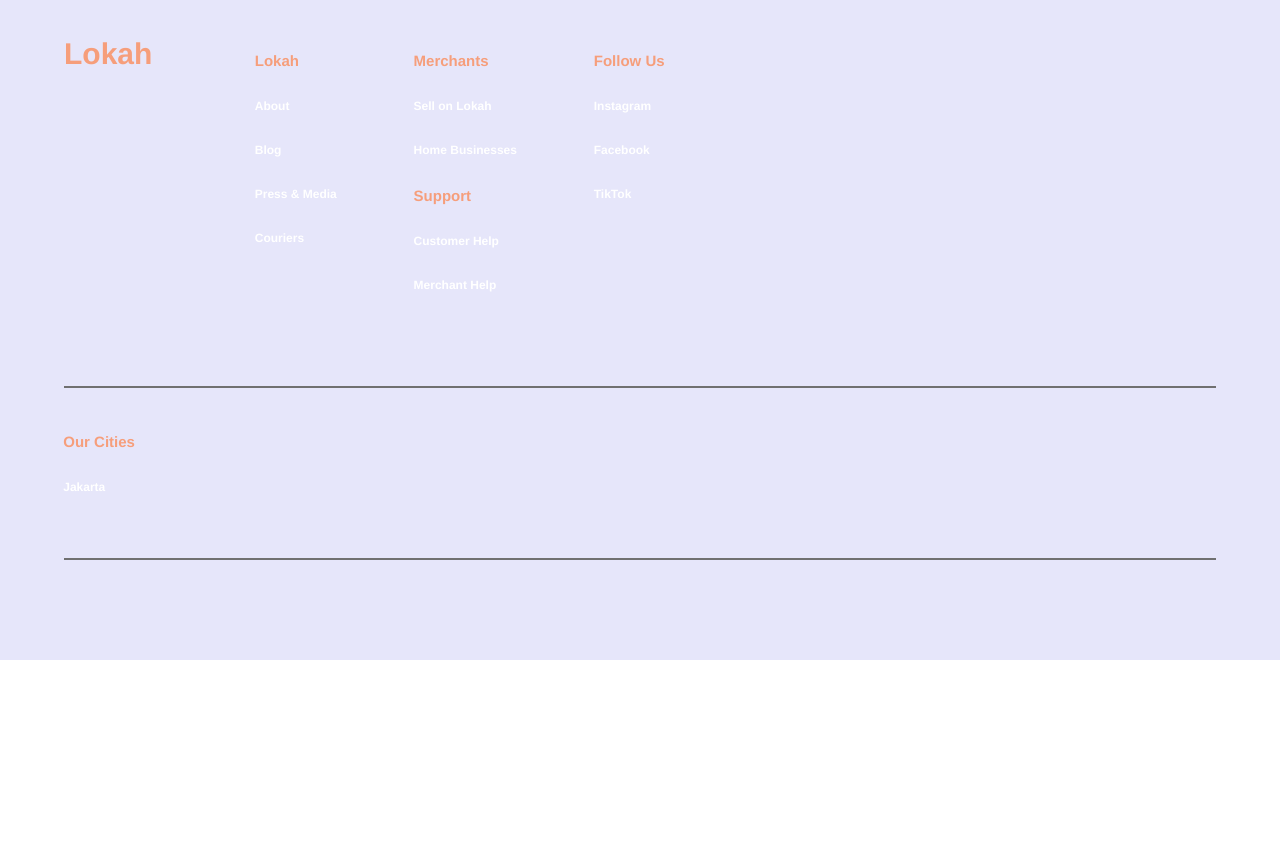
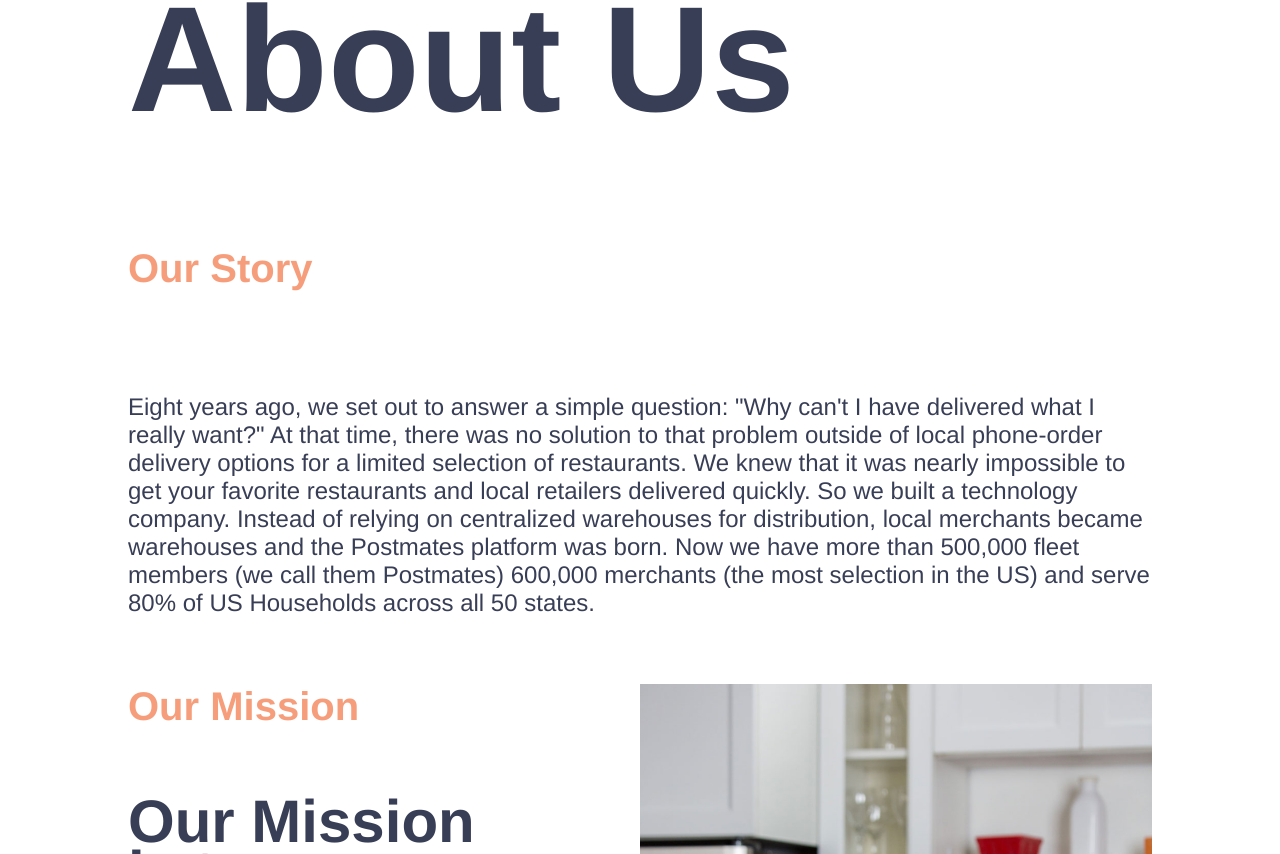
Before and after one commit to ktanojo17505/lokah, a React (Create React App) app: page /About-us in a window 1280 px wide. Shown: the part 246-1100 px from the top of the page. Before the commit the page ends 906 px from the top, so only its background shows below. Built offline with nearby package versions, Linux system fonts and the light colour scheme.

Commit message:
finishing about us

```diff
--- /dev/null
+++ b/src/components/About-us/About-us.css
@@ -0,0 +1,106 @@
+@import url(https://fonts.googleapis.com/css2?family=DM+Sans&display=swap);
+@import url(https://fonts.googleapis.com/css2?family=PT+Serif&display=swap);
+:root {
+  --main-font: "Helvetica Neue", Helvetica, Arial, sans-serif;
+  --secondary-font: "PT Serif", serif;
+  --grey: #707070;
+  --navy-blue: #383e56;
+  --peach: #f69e7b;
+  --white: #fff;
+}
+
+html {
+  font-size: 10px;
+  font-family: var(--main-font);
+  max-width: 100%;
+  overflow-x: hidden;
+}
+
+body {
+  background-color: var(white);
+  overflow-x: hidden;
+  max-width: 100%;
+  margin: 0;
+}
+
+/* About Us */
+.AboutUs h1 {
+  font-size: 150px;
+  text-align: left;
+  padding-left: 10%;
+  color: #383e56;
+}
+
+/* Story */
+.AboutUs-story-section {
+  padding-left: 10%;
+  padding-right: 10%;
+  padding-bottom: 20%;
+  width: 80%;
+}
+
+.AboutUs-story-section h5 {
+  color: #f69e7b;
+  font-size: 40px;
+}
+
+.AboutUs-story p {
+  color: #383e56;
+  font-size: 24px;
+}
+
+/* Mission */
+.AboutUs-mission img {
+  width: 50%;
+  float: right;
+  padding-left: 10%;
+}
+
+.AboutUs-mission h5 {
+  color: #f69e7b;
+  font-size: 40px;
+}
+
+.AboutUs-mission h3 {
+  color: #383e56;
+  font-size: 60px;
+  line-height: 85%;
+}
+
+.AboutUs-mission p {
+  color: #383e56;
+  font-size: 20px;
+  text-align: justify;
+}
+
+/* Vision */
+.AboutUs-vision h5 {
+  color: #f69e7b;
+  font-size: 40px;
+}
+
+.AboutUs-vision h3 {
+  color: #383e56;
+  font-size: 60px;
+  line-height: 85%;
+}
+
+.AboutUs-vision p {
+  color: #383e56;
+  font-size: 20px;
+}
+
+/* Team */
+.AboutUs-team h5 {
+  color: #f69e7b;
+  font-size: 40px;
+  text-align: center;
+}
+
+.AboutUs-team h3 {
+  color: #383e56;
+  font-size: 60px;
+  line-height: 85%;
+  text-align: center;
+  padding-bottom: 10%;
+}
--- a/src/components/About-us/About-us.js
+++ b/src/components/About-us/About-us.js
@@ -1,9 +1,119 @@
 import React, { Component } from "react";
+import Founder from "./Founder";
+import chefImage from "../../images/chef_image.png";
+import "./About-us.css";
 
 class AboutUs extends Component {
-  state = {};
+  state = {
+    employees: [
+      {
+        name: "Jack Harkin",
+        role: "Founder & CEO",
+        description:
+          "At Lokah, we want to bring together a community of avid foodies with a network of homechefs which can help flourish the successful business of home grown food businesses",
+        image: "jack"
+      },
+      {
+        name: "Edward Hong",
+        role: "Founder & CEO",
+        description:
+          "At Lokah, we want to bring together a community of avid foodies with a network of homechefs which can help flourish the successful business of home grown food businesses",
+        image: "hong"
+      },
+      {
+        name: "Marassi Joanne",
+        role: "Founder & CEO",
+        description:
+          "At Lokah, we want to bring together a community of avid foodies with a network of homechefs which can help flourish the successful business of home grown food businesses",
+        image: "joanne"
+      },
+      {
+        name: "Rose Hsu",
+        role: "Founder & CEO",
+        description:
+          "At Lokah, we want to bring together a community of avid foodies with a network of homechefs which can help flourish the successful business of home grown food businesses",
+        image: "rose"
+      },
+      {
+        name: "Kiara Tanojo",
+        role: "Founder & CEO",
+        description:
+          "At Lokah, we want to bring together a community of avid foodies with a network of homechefs which can help flourish the successful business of home grown food businesses",
+        image: "kiara"
+      },
+      {
+        name: "Laksh Goyal",
+        role: "Founder & CEO",
+        description:
+          "At Lokah, we want to bring together a community of avid foodies with a network of homechefs which can help flourish the successful business of home grown food businesses",
+        image: "swap"
+      }
+    ]
+  };
   render() {
-    return <h1>About Us</h1>;
+    return (
+      <div className="AboutUs">
+        <h1>About Us</h1>
+        <div className="AboutUs-story-section">
+          <h5>Our Story</h5>
+          <br></br>
+          <div className="AboutUs-story">
+            <p>
+              Eight years ago, we set out to answer a simple question: "Why
+              can't I have delivered what I really want?" At that time, there
+              was no solution to that problem outside of local phone-order
+              delivery options for a limited selection of restaurants. We knew
+              that it was nearly impossible to get your favorite restaurants and
+              local retailers delivered quickly. So we built a technology
+              company. Instead of relying on centralized warehouses for
+              distribution, local merchants became warehouses and the Postmates
+              platform was born. Now we have more than 500,000 fleet members (we
+              call them Postmates) 600,000 merchants (the most selection in the
+              US) and serve 80% of US Households across all 50 states.
+            </p>
+          </div>
+          <div className="AboutUs-mission">
+            <img src={chefImage}></img>
+            <h5>Our Mission</h5>
+            <h3>
+              Our Mission is to empower home chefs to share their culture and
+              passion with a broader community.
+            </h3>
+            <p>
+              Lokah is a community-based, two-sided online platform that
+              facilitates the process of ordering homemade food from local
+              cooks. Lokah supplies a holistic experience from support, search,
+              optimized bundling and ranking.
+              <br></br>
+              <br></br>
+              Customers can order for immediate delivery or schedule ahead on
+              Lokah's website. Lokah provides customers with quick, reliable
+              delivery service.
+            </p>
+          </div>
+          <div className="AboutUs-vision">
+            <h5>Our Vision</h5>
+            <h3>
+              Community. <br></br> Innovation. <br></br> Growth.
+            </h3>
+            <p>
+              At Lokah, we want to bring together a <br></br>
+              community of avid foodies with a <br></br>
+              network of home-chefs which can <br></br>
+              help flourish the success business of <br></br>
+              home-grown food businesses. <br></br>
+            </p>
+          </div>
+        </div>
+        <div className="AboutUs-team">
+          <h5>Our Team</h5>
+          <h3>
+            Lokah is built by a passionate team of engineers, designers,
+            marketers, operations and growth specialists.
+          </h3>
+        </div>
+      </div>
+    );
   }
 }
 
--- /dev/null
+++ b/src/components/About-us/Founder.js
@@ -0,0 +1,21 @@
+import React, { Component } from "react";
+
+class Founder extends Component {
+  constructor(props) {
+    super(props);
+    this.state = {};
+  }
+  render() {
+    const { name, role, description, image } = this.props;
+    return (
+      <div>
+        <img src={require(`../../images/founders/${image}.png`)}></img>
+        <p className="Founder-name">{name}</p>
+        <p className="Founder-role">{role}</p>
+        <p className="Founder-description">{description}</p>
+      </div>
+    );
+  }
+}
+
+export default Founder;
--- a/src/components/Become-Partner/Become-Partner.css
+++ b/src/components/Become-Partner/Become-Partner.css
@@ -100,7 +100,7 @@
 }
 
 .become-partner-text {
-  width: 50%;
+  width: 40%;
   margin-right: 5%;
 }
 
```
